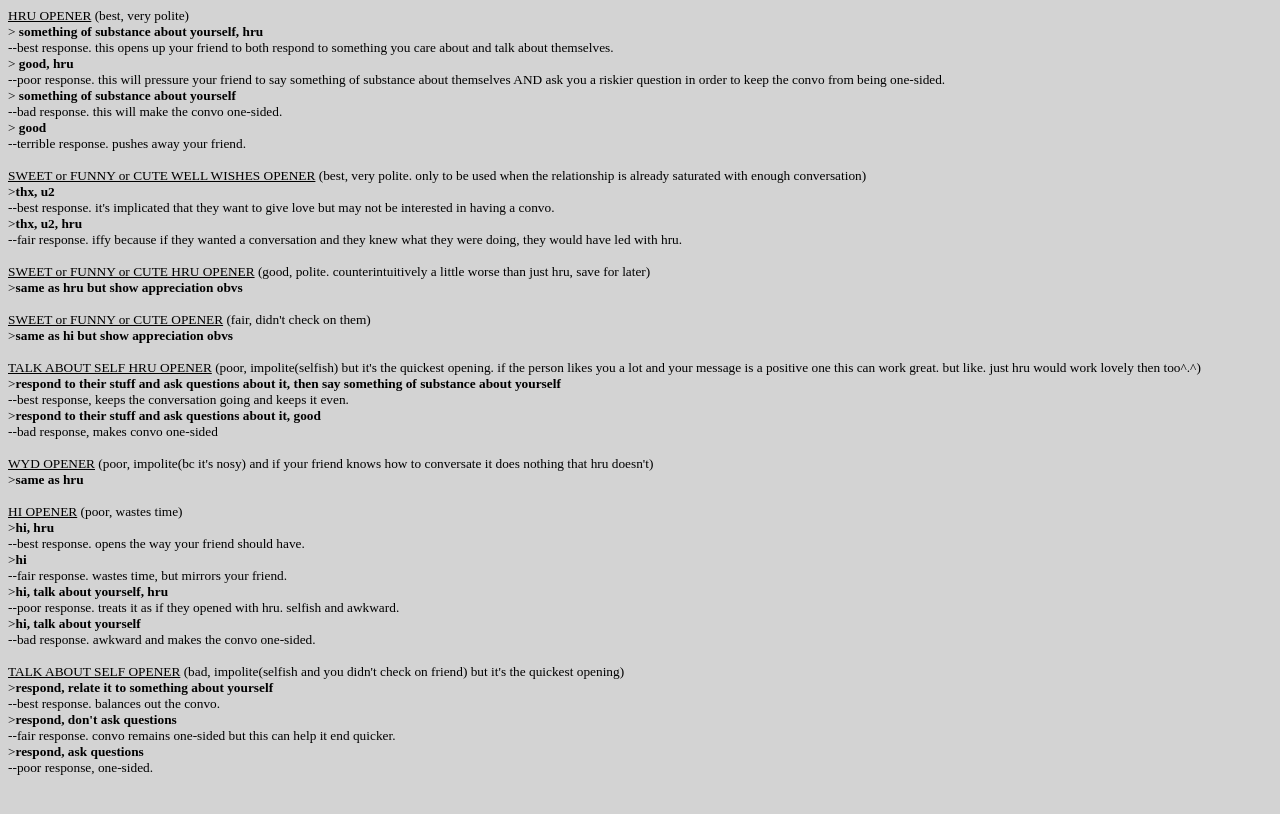
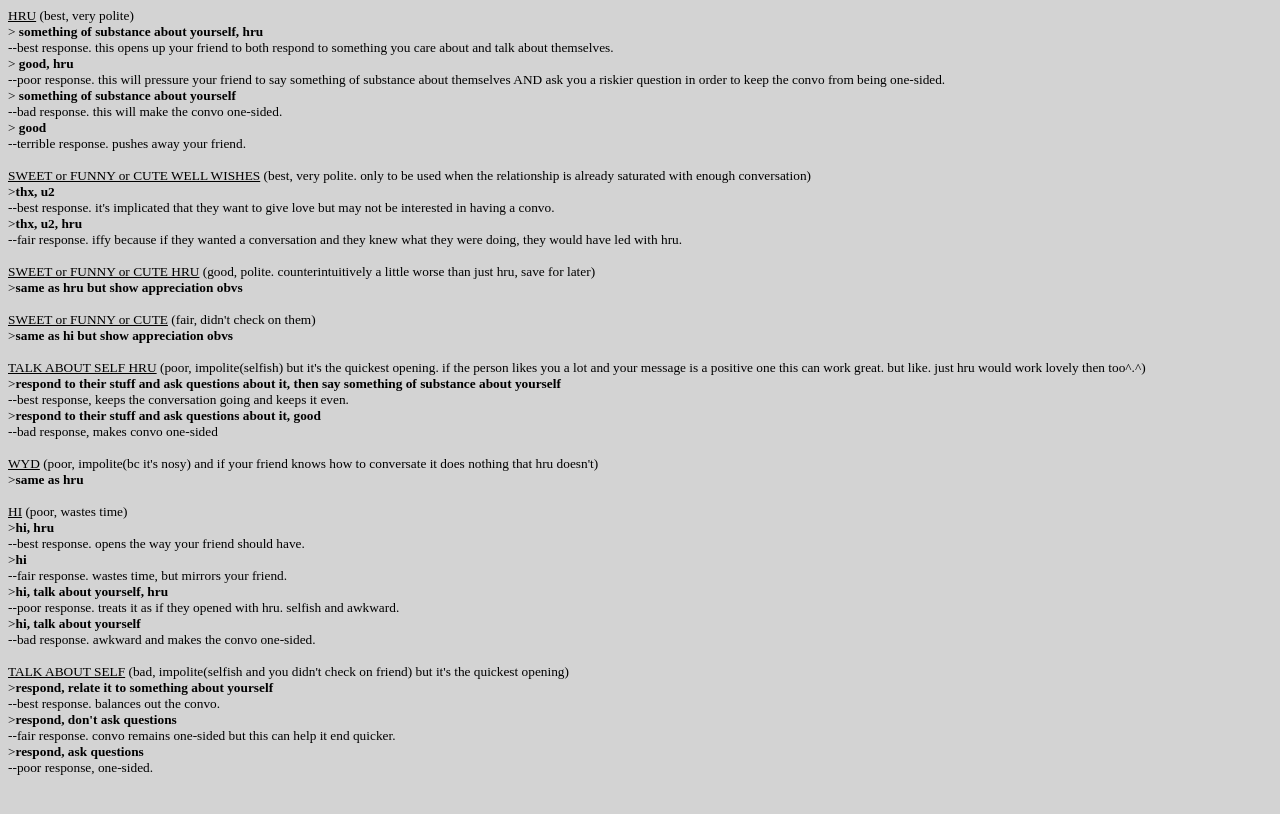
Before and after one commit to soilflux/convo-opener-flowchart, a plain HTML site: page index.html in a window 1280 px wide. Shown: the top 814 px of the page. Drawn offline with Linux system fonts and the light colour scheme; a script that the page names is missing.

Commit message:
Add files via upload

```diff
--- a/index.html
+++ b/index.html
@@ -6,8 +6,8 @@
       <title>text convo theory</title>
     </head>
     <div id = "column1">
-      <small id="openers">
-      <u>HRU OPENER</u> (best, very polite)<br>
+      <small id="best">
+      <u>HRU</u> (best, very polite)<br>
       > <b>something of substance about yourself, hru</b><br>
       --best response. this opens up your friend to both respond to something you care about and talk about themselves.<br>
       > <b>good, hru</b><br>
@@ -17,28 +17,30 @@
       > <b>good</b><br>
       --terrible response. pushes away your friend.<br>
       <br>
-      <u>SWEET or FUNNY or CUTE WELL WISHES OPENER</u> (best, very polite. only to be used when the relationship is already saturated with enough conversation)<br>
+      <u>SWEET or FUNNY or CUTE WELL WISHES</u> (best, very polite. only to be used when the relationship is already saturated with enough conversation)<br>
       ><b>thx, u2</b><br>
       --best response. it's implicated that they want to give love but may not be interested in having a convo.<br>
       ><b>thx, u2, hru</b><br>
       --fair response. iffy because if they wanted a conversation and they knew what they were doing, they would have led with hru.<br>
       <br>
-      <u>SWEET or FUNNY or CUTE HRU OPENER</u> (good, polite. counterintuitively a little worse than just hru, save for later)<br>
+      </small>
+      <small id="other">
+      <u>SWEET or FUNNY or CUTE HRU</u> (good, polite. counterintuitively a little worse than just hru, save for later)<br>
       ><b>same as hru but show appreciation obvs</b><br>
       <br>
-      <u>SWEET or FUNNY or CUTE OPENER</u> (fair, didn't check on them)<br>
+      <u>SWEET or FUNNY or CUTE</u> (fair, didn't check on them)<br>
       ><b>same as hi but show appreciation obvs</b><br>
       <br>
-      <u>TALK ABOUT SELF HRU OPENER</u> (poor, impolite(selfish) but it's the quickest opening. if the person likes you a lot and your message is a positive one this can work great. but like. just hru would work lovely then too^.^)<br>
+      <u>TALK ABOUT SELF HRU</u> (poor, impolite(selfish) but it's the quickest opening. if the person likes you a lot and your message is a positive one this can work great. but like. just hru would work lovely then too^.^)<br>
       ><b>respond to their stuff and ask questions about it, then say something of substance about yourself</b><br>
       --best response, keeps the conversation going and keeps it even.<br>
       ><b>respond to their stuff and ask questions about it, good</b><br>
       --bad response, makes convo one-sided<br>
       <br>
-      <u>WYD OPENER</u> (poor, impolite(bc it's nosy) and if your friend knows how to conversate it does nothing that hru doesn't)<br>
+      <u>WYD</u> (poor, impolite(bc it's nosy) and if your friend knows how to conversate it does nothing that hru doesn't)<br>
       ><b>same as hru</b><br>
       <br>
-      <u>HI OPENER</u> (poor, wastes time)<br>
+      <u>HI</u> (poor, wastes time)<br>
       ><b>hi, hru</b><br>
       --best response. opens the way your friend should have.<br>
       ><b>hi</b><br>
@@ -48,7 +50,7 @@
       ><b>hi, talk about yourself</b><br>
       --bad response. awkward and makes the convo one-sided.<br>
       <br>
-      <u>TALK ABOUT SELF OPENER</u> (bad, impolite(selfish and you didn't check on friend) but it's the quickest opening)<br>
+      <u>TALK ABOUT SELF</u> (bad, impolite(selfish and you didn't check on friend) but it's the quickest opening)<br>
       ><b>respond, relate it to something about yourself</b><br>
       --best response. balances out the convo. <br>
       ><b>respond, don't ask questions</b><br>
```
